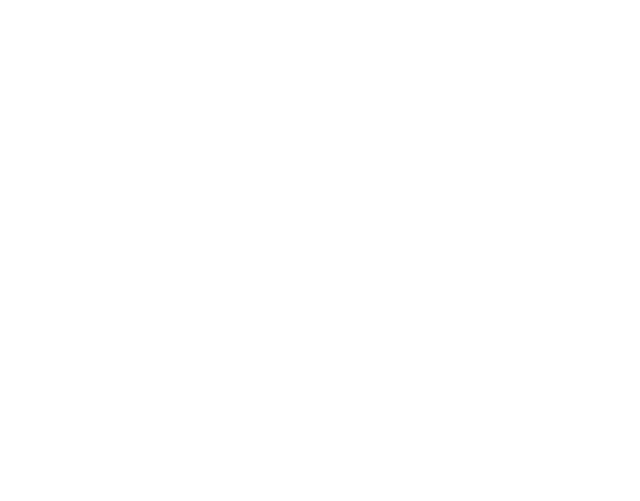
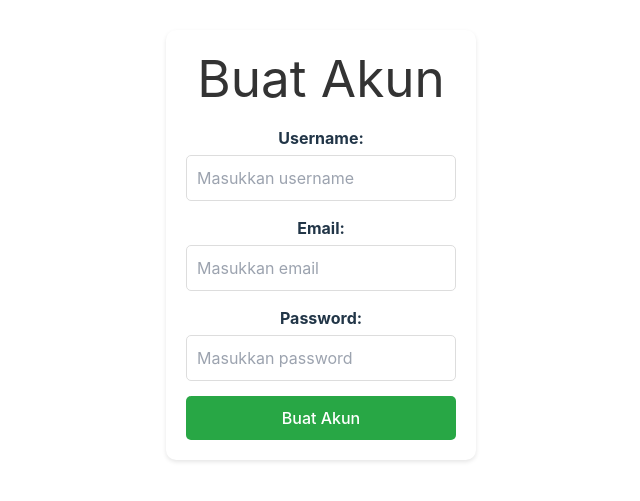
Before and after one commit to proyek-uas-arsitektur-sistem-perpus/proyek-sistem-perpus, a React (Vite) app in the folder frontend/: page /register in a window 1280 px wide. Before the commit this address had no page. Shown: the part 155-656 px from the top of the page, without its empty margins (319-959 px from the left). Built offline with nearby package versions, Linux system fonts and the light colour scheme.

Commit message:
membuat halaman register

```diff
--- a/frontend/src/App.jsx
+++ b/frontend/src/App.jsx
@@ -1,6 +1,7 @@
 import React from 'react';
 import { BrowserRouter as Router, Routes, Route } from 'react-router-dom';
 import Login from './pages/Login'; // Halaman Login
+import Register from './pages/Register'; // Halaman Register
 import Dashboard from './pages/Dashboard'; // Halaman Dashboard
 import SidebarStaff from './components/SidebarStaff'; // Sidebar Staff
 import './App.css'; // Tambahkan CSS global jika diperlukan
@@ -13,6 +14,9 @@ const App = () => {
         <Routes>
           {/* Route ke halaman Login */}
           <Route path="/" element={<Login />} />
+
+          {/* Route ke halaman Register */}
+          <Route path="/register" element={<Register />} />
 
           {/* Route ke halaman Dashboard */}
           <Route
--- /dev/null
+++ b/frontend/src/pages/Register.css
@@ -0,0 +1,47 @@
+.register-container {
+    width: 100%;
+    max-width: 400px;
+    margin: 50px auto;
+    background: white;
+    padding: 20px;
+    border-radius: 10px;
+    box-shadow: 0 2px 4px rgba(0, 0, 0, 0.1);
+  }
+
+  .register-container h1 {
+    text-align: center;
+    color: #333;
+    margin-bottom: 20px;
+  }
+
+  .register-container .form-group {
+    margin-bottom: 15px;
+  }
+
+  .register-container .form-group label {
+    display: block;
+    font-weight: bold;
+    margin-bottom: 5px;
+  }
+
+  .register-container .form-group input {
+    width: 100%;
+    padding: 10px;
+    border: 1px solid #ddd;
+    border-radius: 5px;
+  }
+
+  .register-container button {
+    width: 100%;
+    padding: 10px;
+    background-color: #28a745;
+    color: white;
+    border: none;
+    border-radius: 5px;
+    cursor: pointer;
+    font-size: 16px;
+  }
+
+  .register-container button:hover {
+    background-color: #218838;
+  }
--- a/frontend/src/pages/Register.jsx
+++ b/frontend/src/pages/Register.jsx
@@ -0,0 +1,68 @@
+import React, { useState } from 'react';
+import { useNavigate } from 'react-router-dom';
+import './Register.css'; // CSS untuk styling halaman Register
+
+const Register = () => {
+  const navigate = useNavigate();
+  const [formData, setFormData] = useState({
+    username: '',
+    email: '',
+    password: '',
+  });
+
+  const handleChange = (e) => {
+    const { name, value } = e.target;
+    setFormData({ ...formData, [name]: value });
+  };
+
+  const handleRegister = (e) => {
+    e.preventDefault(); // Mencegah reload halaman
+    console.log("Account created:", formData);
+    // Setelah membuat akun berhasil, arahkan ke halaman login
+    navigate('/');
+  };
+
+  return (
+    <div className="register-container">
+      <h1>Buat Akun</h1>
+      <form onSubmit={handleRegister}>
+        <div className="form-group">
+          <label>Username:</label>
+          <input
+            type="text"
+            name="username"
+            value={formData.username}
+            onChange={handleChange}
+            placeholder="Masukkan username"
+            required
+          />
+        </div>
+        <div className="form-group">
+          <label>Email:</label>
+          <input
+            type="email"
+            name="email"
+            value={formData.email}
+            onChange={handleChange}
+            placeholder="Masukkan email"
+            required
+          />
+        </div>
+        <div className="form-group">
+          <label>Password:</label>
+          <input
+            type="password"
+            name="password"
+            value={formData.password}
+            onChange={handleChange}
+            placeholder="Masukkan password"
+            required
+          />
+        </div>
+        <button type="submit">Buat Akun</button>
+      </form>
+    </div>
+  );
+};
+
+export default Register;
```
